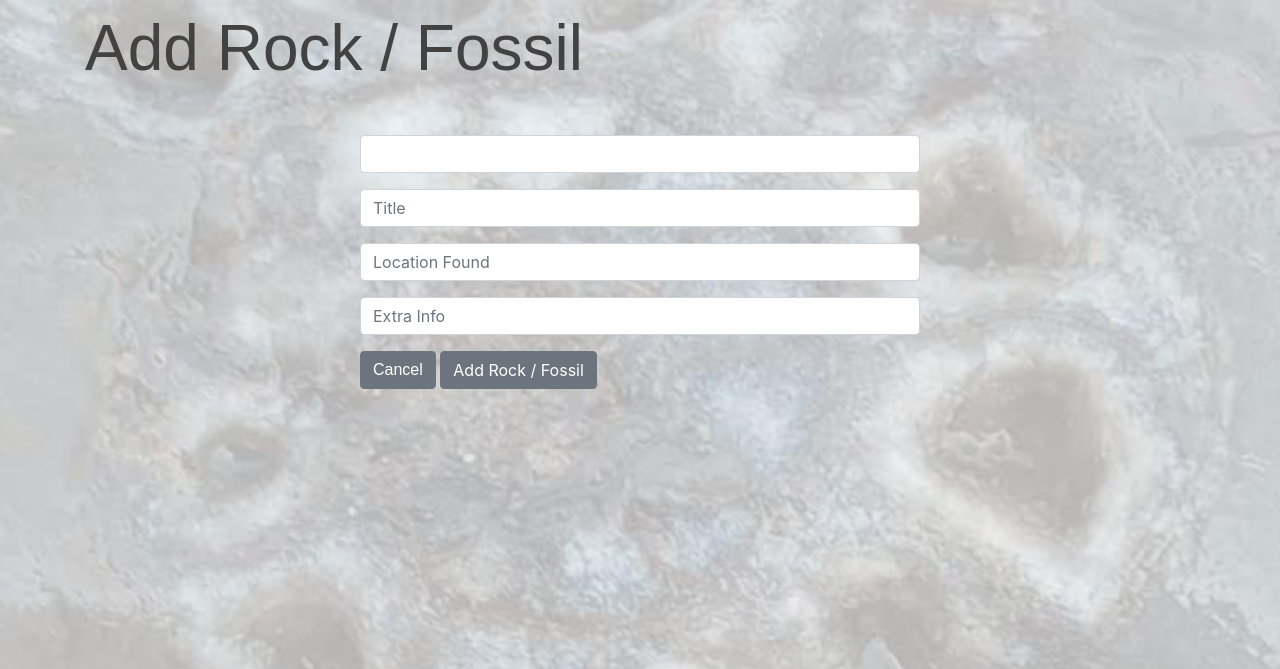
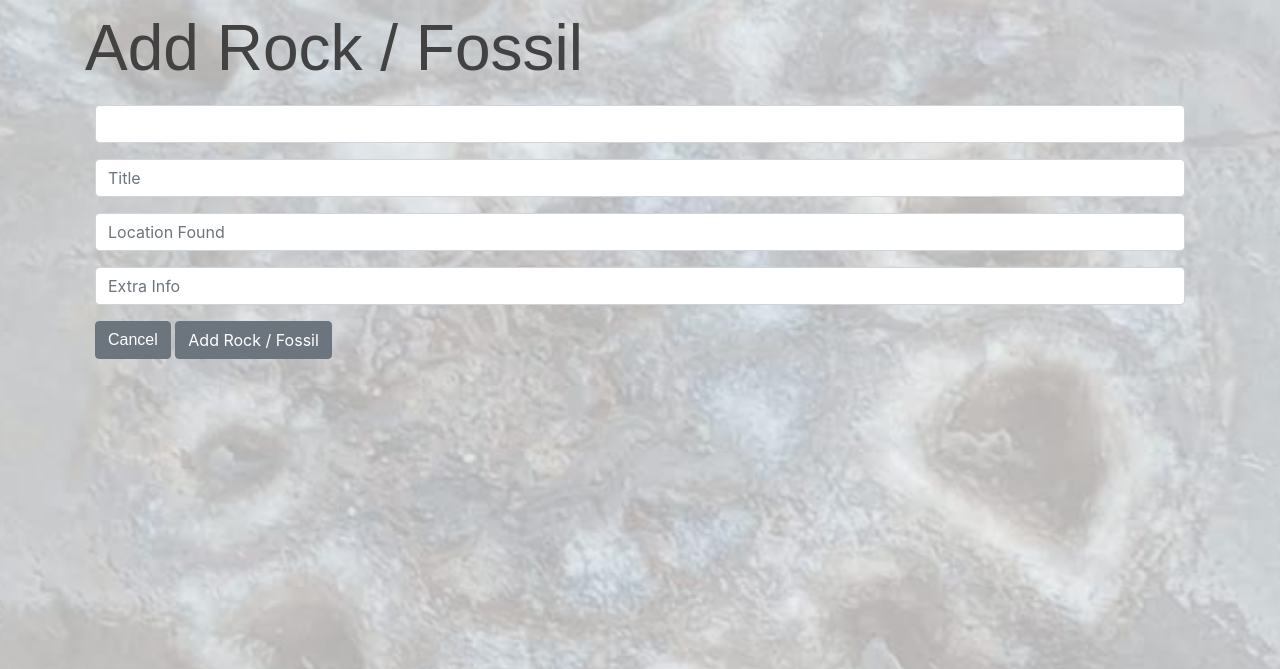
Before and after one commit to HollyT85/Django-Rocks-Fossils, a Django app: page /rocks/add/ in a window 1280 px wide. Shown: the part 56-725 px from the top of the page. Run offline with Django 4.2, Linux system fonts and the light colour scheme; the visitor is signed in with stand-in values (Sample User, id 1); data comes from the database, SQL or seed files in the repository; some libraries are stand-ins or nearby versions; some web fonts are replaced.

Commit message:
form nightmare

```diff
--- a/rocks/templates/rocks/add_rock.html
+++ b/rocks/templates/rocks/add_rock.html
@@ -14,7 +14,7 @@
     <div class="row">
         <div class="col">
             <!--Form to add rock / fossil-->
-            <form method="POST" action="{% url 'add_rock' %}" class="add-form" enctype="multipart/form-data">
+            <form method="POST" class="add-form">
                 {% csrf_token %}
                 <div class="mb-3">
                     <input type="text" class="form-control" id="owner" placeholder="{{rock.owner}}" name="owner"
@@ -38,7 +38,8 @@
                         required>
                     <label for="extra_info"></label>
                 </div>
-
+                <!-- {% csrf_token %}
+                {{ rock_form | crispy }} -->
                 <div>
                     <a class="btn btn-secondary" href="{% url 'home' %}">Cancel</a>
                     <button class="btn btn-secondary" type="submit">Add Rock / Fossil</button>
@@ -49,6 +50,3 @@
 </div>
 
 {% endblock %}
-
-<!-- {% csrf_token %}
-                {{ rock_form | crispy }} -->
--- a/static/css/base.css
+++ b/static/css/base.css
@@ -216,10 +216,10 @@ i {
 /* Adding forms */
 
 .add-form{
-    max-width: 50vw;
     margin-left: auto;
     margin-right: auto;
-    padding: 5vh;
+    border-radius: 10px;
+    padding: 10px;
 }
 
 label {
```
